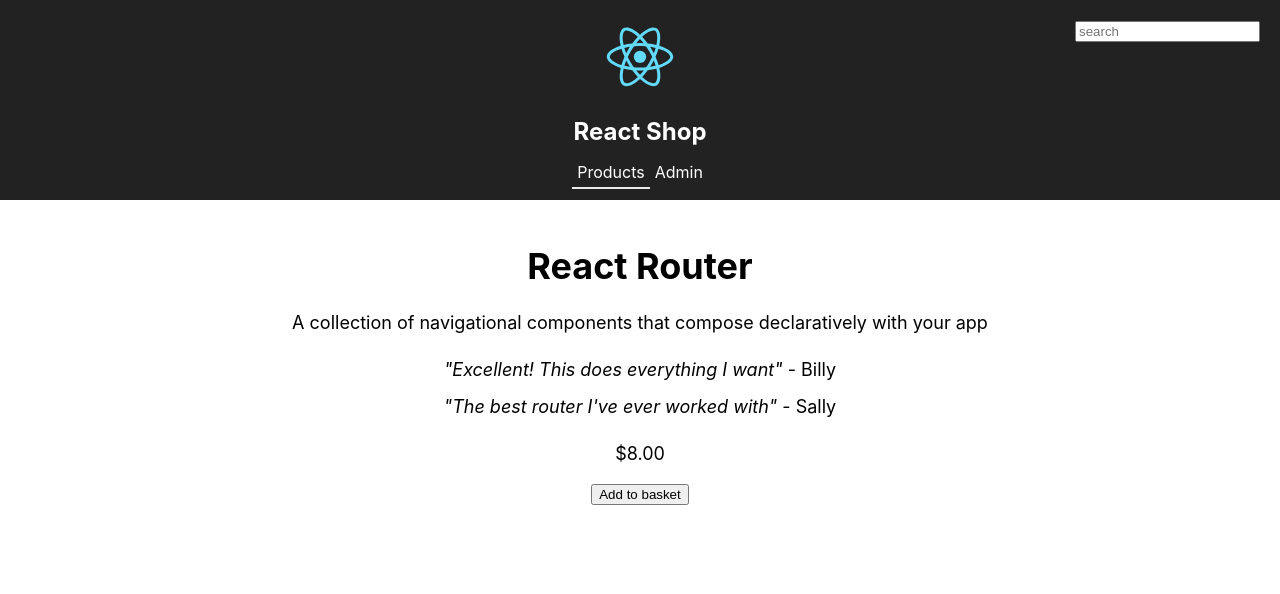
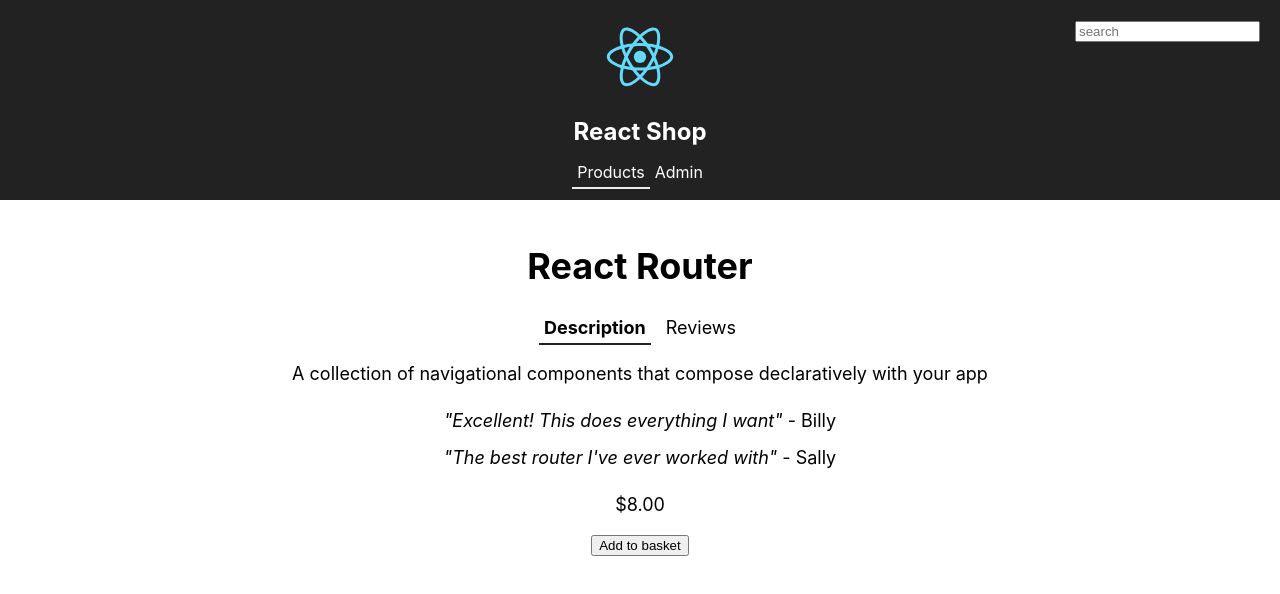
Before and after one commit to hesbon-osoro/Learn-React-with-TypeScript-3, a React (Create React App) app in the folder chapter6/react-router-shop/: page /products/1 in a window 1280 px wide. Shown: the top 594 px of the page. Built offline with nearby package versions, Linux system fonts and the light colour scheme.

Commit message:
using the compond components

```diff
--- a/chapter6/react-router-shop/src/Product.tsx
+++ b/chapter6/react-router-shop/src/Product.tsx
@@ -17,6 +17,12 @@ const Product: React.FC<IProps> = props => {
 		<React.Fragment>
 			<h1>{product.name}</h1>
 			{/* <Tabs headings={['Description', 'Reviews']} /> */}
+			<Tabs>
+				<Tabs.Tab name="Description" initialActive={true}>
+					<b>Description</b>
+				</Tabs.Tab>
+				<Tabs.Tab name="Reviews">Reviews</Tabs.Tab>
+			</Tabs>
 			<p>{product.description}</p>
 			<div>
 				<ul className="product-reviews">
```
